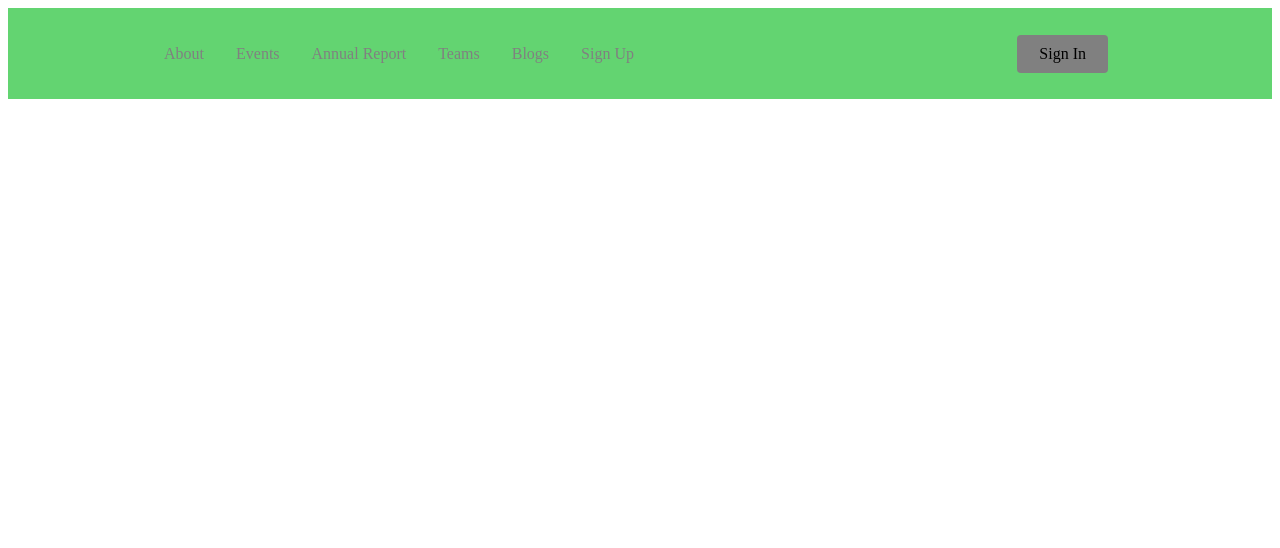
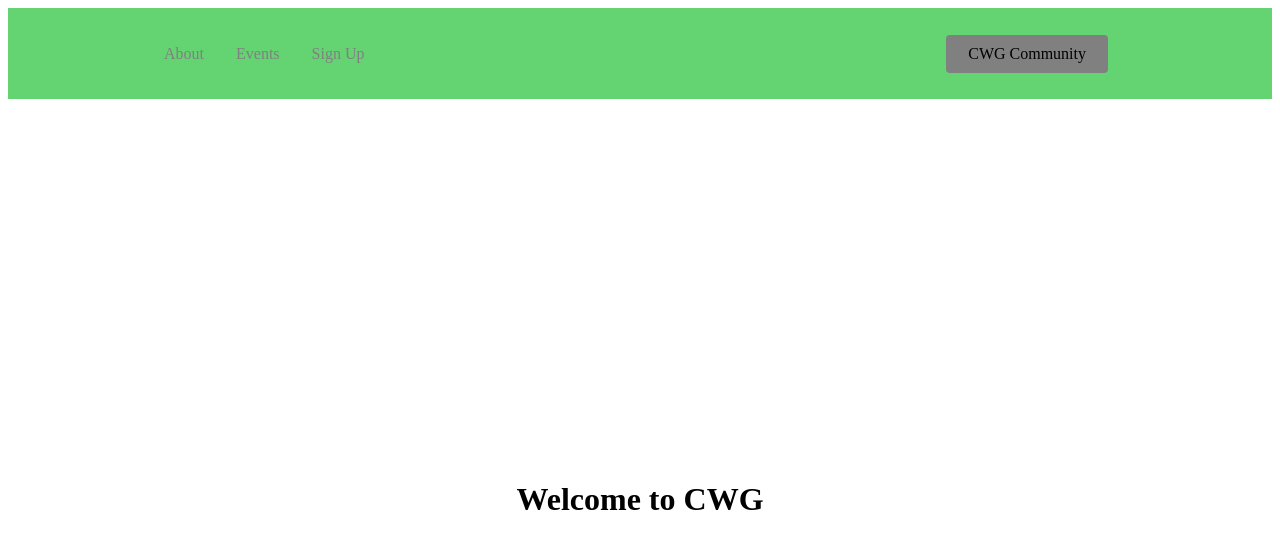
Before and after one commit to rajeshk1101/cwg-home, a React (Create React App) app: page / in a window 1280 px wide. Shown: the top 548 px of the page. Built offline with nearby package versions, Linux system fonts and the light colour scheme.

Commit message:
Nav update

```diff
--- a/src/App.js
+++ b/src/App.js
@@ -8,7 +8,7 @@ function App() {
     <Router>
       <Navbar />
       <Routes>
-        <Route path='/' exact component={Home} />
+        <Route path='/' exact element={<Home/>}/>
       </Routes>
     </Router>
   );
--- a/src/components/Navbar/index.js
+++ b/src/components/Navbar/index.js
@@ -21,15 +21,6 @@ return (
 		<NavLink to='/events' activeStyle>
 			Events
 		</NavLink>
-		<NavLink to='/annual' activeStyle>
-			Annual Report
-		</NavLink>
-		<NavLink to='/team' activeStyle>
-			Teams
-		</NavLink>
-		<NavLink to='/blogs' activeStyle>
-			Blogs
-		</NavLink>
 		<NavLink to='/sign-up' activeStyle>
 			Sign Up
 		</NavLink>
@@ -37,11 +28,16 @@ return (
 		{/* <NavBtnLink to='/sign-in'>Sign In</NavBtnLink> */}
 		</NavMenu>
 		<NavBtn>
-		<NavBtnLink to='/signin'>Sign In</NavBtnLink>
+		<NavBtnLink path="/signin" element={<About />} >CWG Community</NavBtnLink>
 		</NavBtn>
 	</Nav>
 	</>
 );
 };
 
+function About() {
+    window.location.href = 'https://cabinetworksgroup--itedev.sandbox.my.site.com/test';
+    return null;
+  }
+
 export default Navbar;
```
